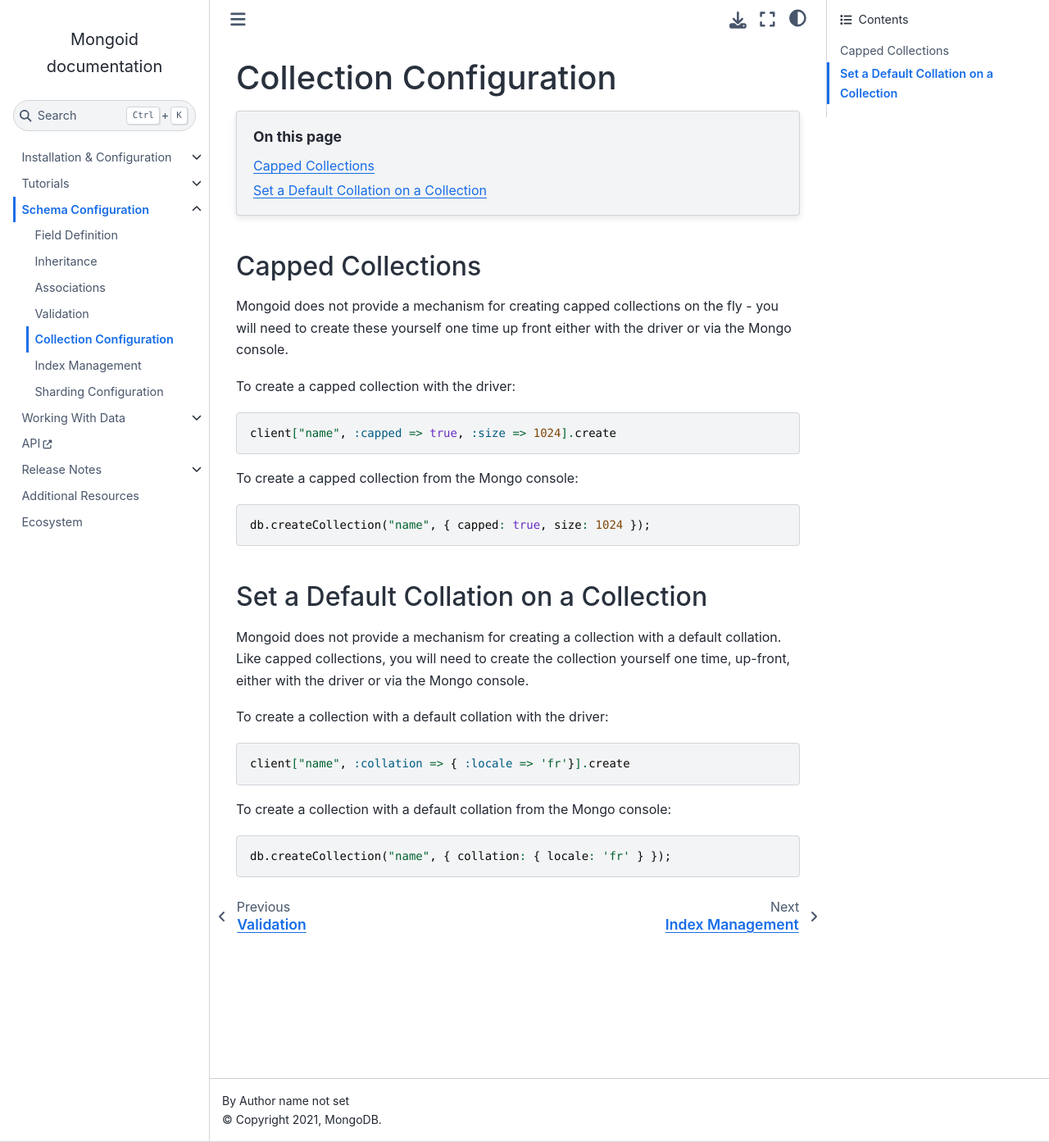
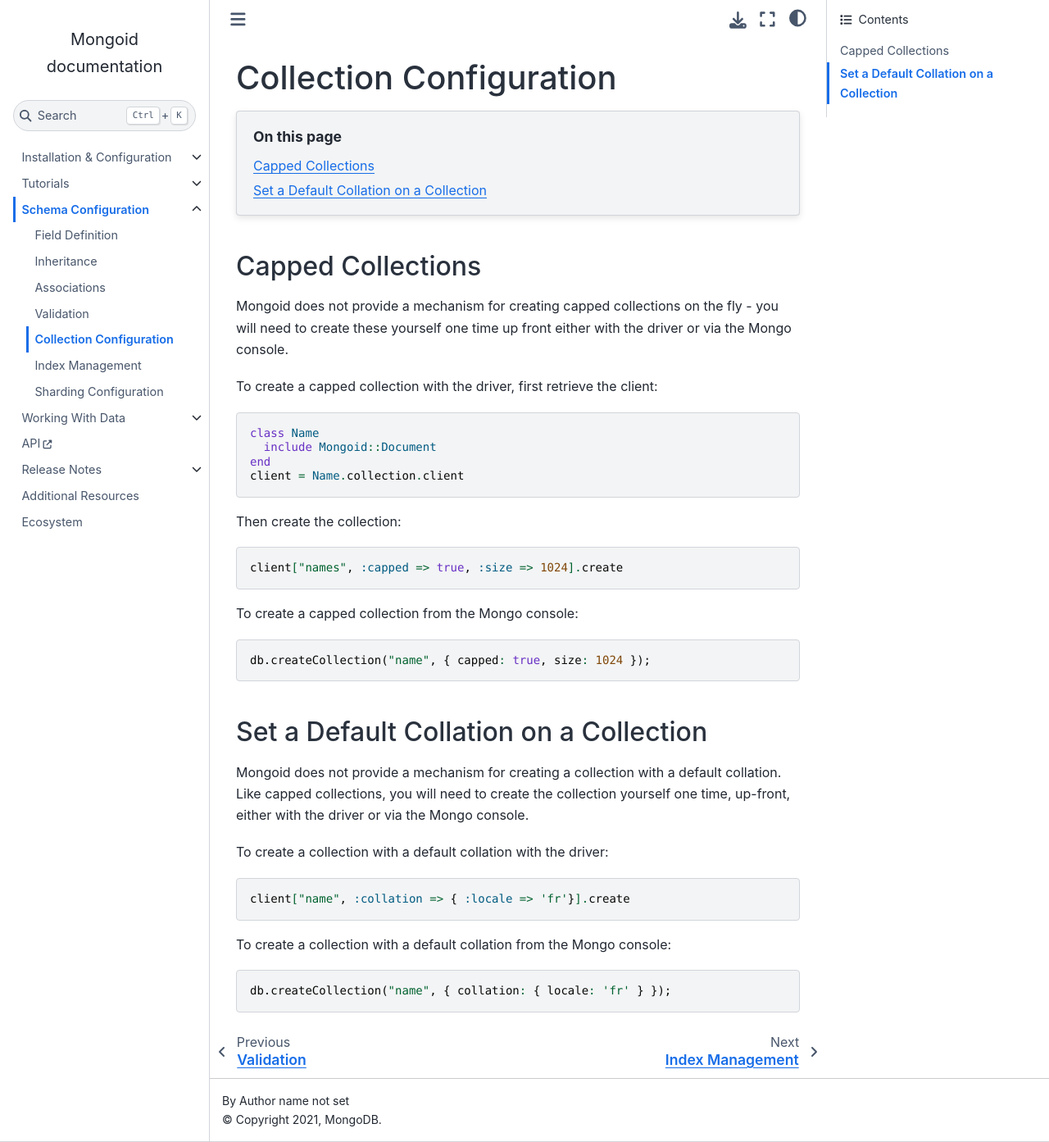
Before and after one commit to i80and/docs-mongoid, a Sphinx documentation site: the page built from docs/reference/collection-configuration.txt, in a window 1280 px wide and 1393 px high. Shown: the whole window at 82% size. Built offline with Sphinx 7.4.7 and the Sphinx Book theme 1.1.4, drawn with Linux system fonts in a browser that asks for light colours.

Commit message:
MONGOID-4834 Capped collection documentation examples lack setup/context (#5337)

```diff
--- a/docs/reference/collection-configuration.txt
+++ b/docs/reference/collection-configuration.txt
@@ -18,11 +18,20 @@ Mongoid does not provide a mechanism for creating capped collections on the fly
 will need to create these yourself one time up front either with the driver or via the
 Mongo console.
 
-To create a capped collection with the driver:
+To create a capped collection with the driver, first retrieve the client:
 
 .. code-block:: ruby
 
-  client["name", :capped => true, :size => 1024].create
+  class Name
+    include Mongoid::Document
+  end
+  client = Name.collection.client
+
+Then create the collection:
+
+.. code-block:: ruby
+
+  client["names", :capped => true, :size => 1024].create
 
 To create a capped collection from the Mongo console:
 
```
